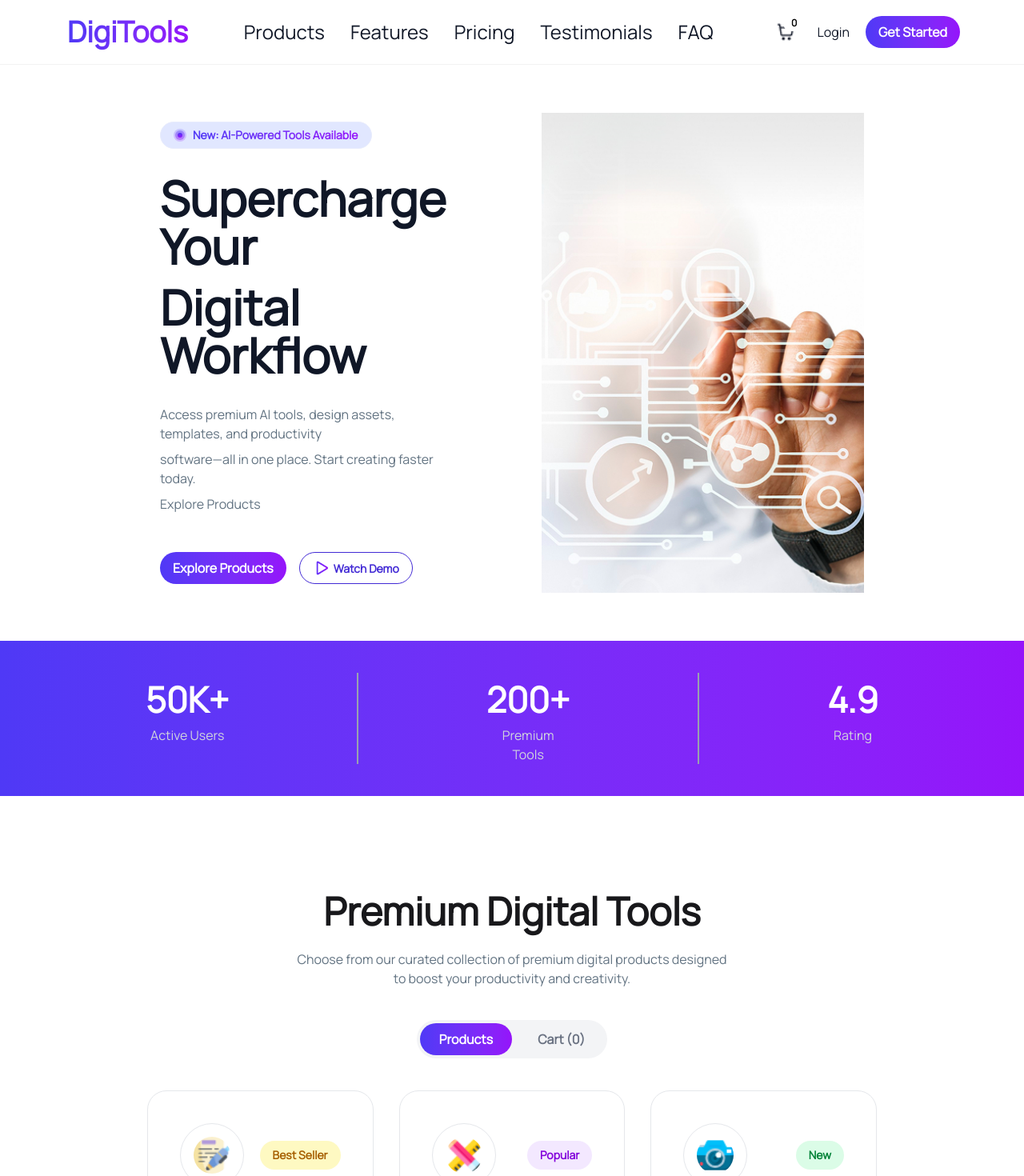
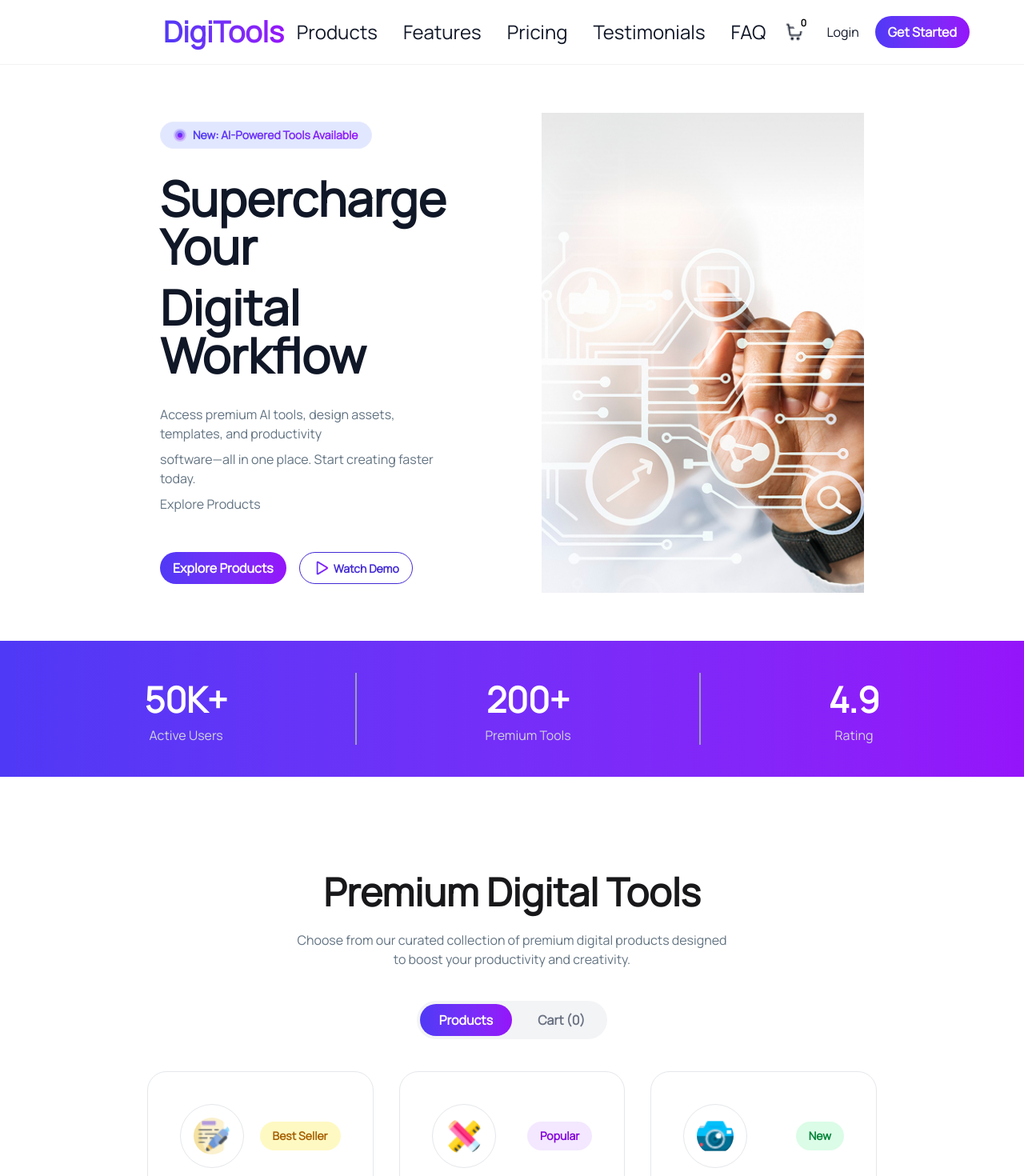
Before and after one commit to S-N-Onika/A6, a React (Vite) app: page / in a window 1280 px wide. Shown: the top 1470 px of the page at 80% size. Built offline with nearby package versions, Linux system fonts and the light colour scheme.

Commit message:
read me done

```diff
--- a/package.json
+++ b/package.json
@@ -3,7 +3,10 @@
   "private": true,
   "version": "0.0.0",
   "type": "module",
+  "homepage": "https://s-n-onika.github.io/A6/",
   "scripts": {
+    "predeploy": "npm run build",
+    "deploy": "gh-pages -d dist",
     "dev": "vite",
     "build": "vite build",
     "lint": "eslint .",
--- a/src/component/banner.jsx
+++ b/src/component/banner.jsx
@@ -33,16 +33,17 @@ const Banner = ({ data }) => {
                     <img className="w-full lg:w-200 h-full lg:h-150 object-cover" src="../assets/banner.png" alt="Banner Image" />
                 </div>
             </div>
-            <div className="bg-linear-to-r from-[#4f39f6] to-[#9514fa] flex justify-center w-full text-center lg:px-15 py-10">
-                <div className="ml md:px-40 px-12">
+            <div className="bg-linear-to-r from-[#4f39f6] to-[#9514fa] flex grid-cols-1 md:grid-cols-3 w-full text-center py-10 justify-center">
+
+                <div className="lg:px-40 px-12 ">
                     <h1 className=" text-white font-extrabold text-[44px]">50K+</h1>
                     <p className="text-gray-300 text-[16px]">Active Users</p>
                 </div>
-                <div className="ml md:px-40 px-12 border-r-2 border-l-2  border-gray-400">
+                <div className="lg:px-40 px-12 border-r-2 border-l-2  border-gray-400">
                     <h1 className=" text-white font-extrabold text-[44px]">200+</h1>
                     <p className="text-gray-300 text-[16px]">Premium Tools</p>
                 </div>
-                <div className="ml md:px-40 px-12">
+                <div className="lg:px-40 px-12">
                     <h1 className=" text-white font-extrabold text-[44px]">4.9</h1>
                     <p className="text-gray-300 text-[16px]">Rating</p>
                 </div>
--- a/src/component/navbar.jsx
+++ b/src/component/navbar.jsx
@@ -2,7 +2,7 @@ const Navbar = ({ cart }) => {
     const cartItems = cart || [];
 
     return (
-        <div className="navbar bg-white border-b border-[#f2f2f2] px-4 md:px-10 lg:px-20 justify-between">
+        <div className="navbar bg-white border-b border-[#f2f2f2] px-4 md:px-10 lg:px-50 justify-between">
             <div className="navbar-start w-auto">
                 <div className="flex items-center gap-1 font-medium">
                     <div className="dropdown dropdown-start">
```
Also changed, not shown: 1 other file (tests, documents, lock files or other folders).
